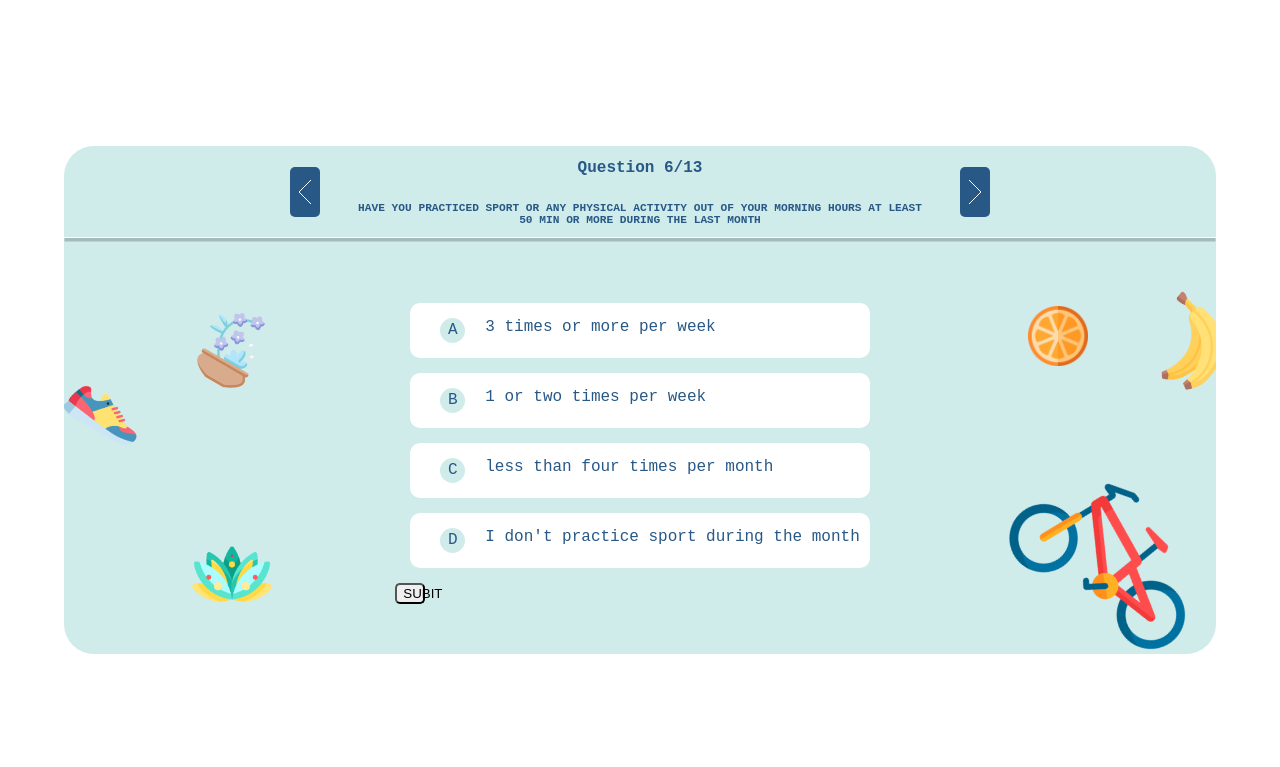
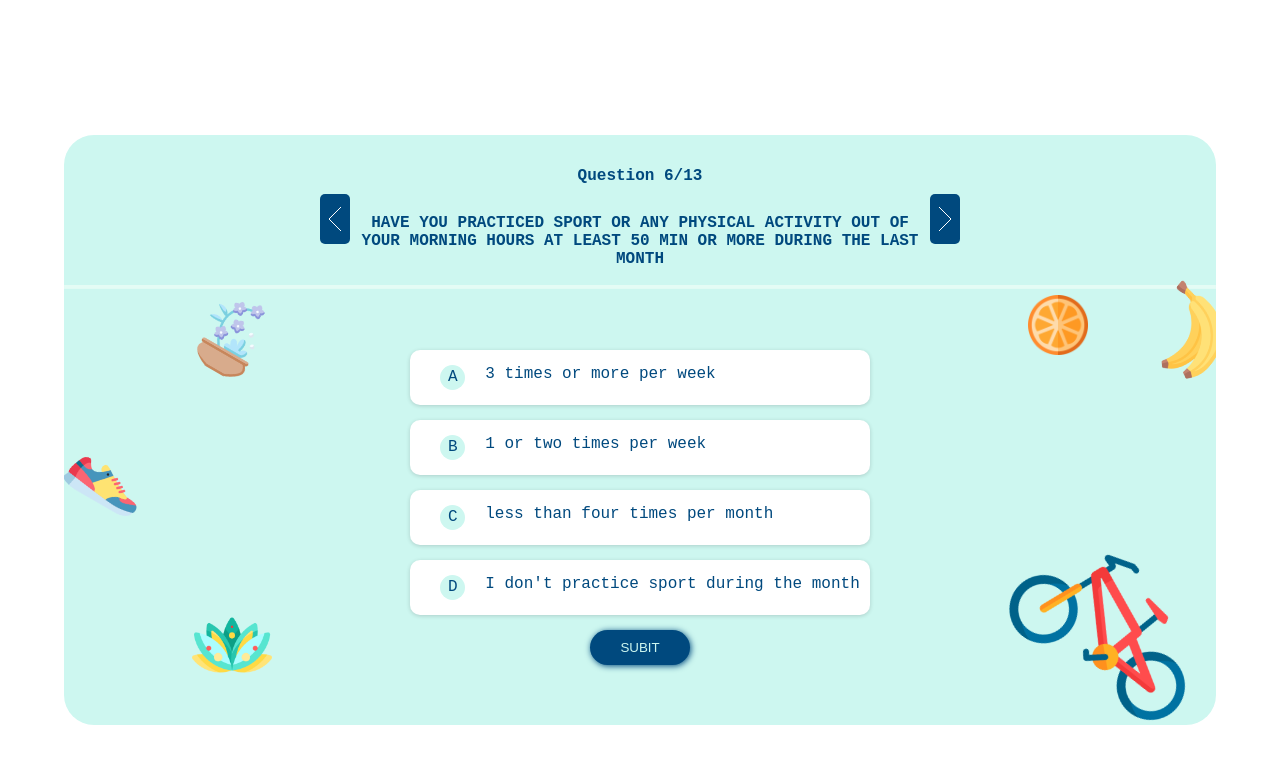
Before and after one commit to finix222/finix-quiz, a plain HTML site: page index.html in a window 1280 px wide. Drawn offline with Linux system fonts and the light colour scheme; no server answers.

Commit message:
adjust stylying

```diff
--- a/Index.js
+++ b/Index.js
@@ -3,12 +3,10 @@ const options_containers = document.querySelectorAll('.container')
 const next_btn = document.querySelector('.right')
 const prev_btn = document.querySelector('.left')
 const submit_btn = document.querySelector('.submit')
-
 const question_text_box = document.querySelector('.question-text')
-
 const option_text = document.querySelectorAll('.option-text')
-
 const questionNumber = document.querySelector('.question-number')
+const center = document.getElementById('center')
 
 let data = {};
 let resultIndex = 0; //this index is for looping through returned results
@@ -35,19 +33,12 @@ const generateRandomValue = () =>{
 async function getQuestions(){
      const res = await fetch("https://opentdb.com/api.php?amount=5&type=multiple")
      const jsonData = await res.json();
-    //  console.log(jsonData)
-
-    // if(jsonData.response_code !== 0){
-
-    //     console.log('yeah')
-    //     getQuestions()
-
-    // }
      data = jsonData
      arrayOfAnswers.length = data.results.length
 
      let randomValue = generateRandomValue()
     //  generateFirstQuestionAndAnswer(randomValue)
+
     loopQuestionAndAnswer(randomValue,0)
 }
 
--- a/finish.css
+++ b/finish.css
@@ -1,7 +1,7 @@
 :root{
-    --pri-blue: #CFEBEA;
-    --question-text-color: #285886;
-    --hover-option-color: #4BC3CE;
+    --pri-blue: ##282747;
+    --question-text-color: #4e94d6;
+    --hover-option-color: #436983;
     font-family: 'Courier New', Courier, monospace;
 }
 
@@ -15,6 +15,8 @@ body{
     height: 100vh;
 }
 .conall{
+    background: rgb(2,0,36);
+background: linear-gradient(180deg, rgba(2,0,36,1) 0%, rgba(24,27,167,1) 0%, rgba(100,108,190,1) 41%, rgba(35,39,103,1) 80%);
     align-items: center;
     display: flex;
     justify-content: center;
@@ -24,38 +26,58 @@ body{
 .top-three{
     display: flex;
     flex-direction: column;
+    min-width: 250px;
     gap: 0.5rem;
+    background-color: rgb(15,16,43);
+    padding: 30px;
+    border-radius: 20px;
 
 }
 .box{
+    margin-top: 10px;
+    align-items: center;
     background-color:var(--pri-blue);
     display: flex;
     justify-content: space-between;
-    min-width: 350px;
-    padding: 20px 50px;
+    min-width: 100px;
+    padding: 10px 10px;
     border-radius: 10px;
     position: relative;
     z-index: 3;
     box-shadow: 1px 1px 6px var(--question-text-color);
     transition: all 0.2s ease-in;
     color: var(--question-text-color);
+}
+#restart{
+    cursor: pointer;
+    background-color:var(--pri-blue);
+    width: 60px;
+    margin:15px auto;
+    padding: 10px 50px;
+    border-radius: 20px;
+    box-shadow: 1px 1px 6px var(--question-text-color);
+    transition: all 0.2s ease-in;
+    color: var(--question-text-color);
+    display: flex;
+    justify-content: center;
 
+}
+#restart:hover{
+    transform: scale(1.022) ;
+    box-shadow: 1px 1px 10px var(--question-text-color);
 }
 
 .top{
     opacity: 0;
 }
-
 .box:hover{
   transform: scale(1.002) ;
   box-shadow: 1px 1px 10px var(--question-text-color);
 }
-
 .box.current{
-    /* min-width: 400px; */
-    background-color: pink;
+    background-color: rgb(97, 214, 223);
 }
 .box.current-score{
     margin-bottom: 40px;
-    transform: scale(1.5);
+    transform: scale(1.1);
 }
--- a/index.html
+++ b/index.html
@@ -347,7 +347,9 @@
                <!-- html for pinnaple shoe bicycle and co. ends here -->
 
 
-
+               <div id="center" class="center">
+                <div class="lds-facebook"><div></div><div></div><div></div></div>
+            </div>
              <section class="question-area">
 
                 <div class="buttons-cont">
@@ -386,7 +388,7 @@
                     <span class="option-alphabet">D</span>
                     <span class="option-text">I don't practice sport during the month</span>
                   </label>
-                   <button class="submit btn">SUBIT</button>
+                   <button class="submit btn" id="submit">SUBIT</button>
                 </div>
 
 
--- a/start.css
+++ b/start.css
@@ -1,11 +1,12 @@
 /* style for start background */
-
+@import url('https://fonts.googleapis.com/css2?family=Charis+SIL:ital,wght@0,400;1,700&display=swap');
 :root {
     background-color: #ecf5ff;
     font-size: 62.5%;
   }
 
   * {
+    font-family: 'Charis SIL', serif;
     box-sizing: border-box;
     font-family: Arial, Helvetica, sans-serif;
     margin: 0;
@@ -13,11 +14,19 @@
     color: #333;
   }
   .container{
+    background-color: rgb(39,38,70);
       display: flex;
       justify-content: center;
       align-items: center;
       width: 100%;
       height: 100vh;
+      flex-direction: column;
+  }
+  #end{
+    padding:20px 30px;
+    border-radius: 15px;
+    background-color: #0F102B;
+    box-shadow: #05050F(99, 99, 99, 0.2) 0px 2px 8px 0px;
   }
 
   h1 {
@@ -38,12 +47,13 @@
 
   /* BUTTONS */
   .btn {
+    border-radius: 30px;
     font-size: 1.8rem;
-    padding: 1rem 0;
-    width: 20rem;
+    padding: 0.6rem 0;
+    width: 15rem;
     text-align: center;
     border: 0.1rem solid #56a5eb;
-    margin-bottom: 1rem;
+    margin: 1rem;
     text-decoration: none;
     color: #56a5eb;
     background-color: white;
@@ -73,12 +83,17 @@
   input {
     margin-bottom: 1rem;
     width: 20rem;
-    padding: 1.5rem;
+    padding: 1.2rem;
+    color: #fff;
     font-size: 1.8rem;
+    outline: none;
     border: none;
+    border-radius: 20px;
+    background-color: #434459;
     box-shadow: 0 0.1rem 1.4rem 0 rgba(86, 185, 235, 0.5);
   }
 
+
   input::placeholder {
-    color: #aaa;
+    color: #56a5eb;
   }
--- a/start.js
+++ b/start.js
@@ -21,8 +21,6 @@ saveHighScore = (e) => {
         name: username.value,
     };
     highScores.push(score);
-    // highScores.sort((a, b) => b.score - a.score);
-
 
     localStorage.setItem('highScores', JSON.stringify(highScores));
     localStorage.setItem('currentUser',score.name)//store name of user currentlly playing
--- a/style.css
+++ b/style.css
@@ -1,18 +1,15 @@
 :root{
-    --pri-blue: #CFEBEA;
-    --question-text-color: #285886;
-    --hover-option-color: #4BC3CE;
+    --pri-blue: #CDF7F0;
+    --question-text-color: #00497E;
+    --hover-option-color: #0FD9DE;
 }
 
 
 body,html{
     padding: 0px;
     margin: 0px;
-
+    font-family: 'Courier New', Courier, monospace;
 }
-
-
-
 
 
 .question-cont{
@@ -22,6 +19,8 @@ body,html{
     align-items: center;
     flex-direction: row;
     min-height: 100vh;
+    margin-top: 30px;
+    font-size: 16px;
 }
 
 .question-box{
@@ -53,7 +52,7 @@ body,html{
    width: 10px;
    height: 10px;
    margin: 10px;
-   opacity: 0.2;
+   opacity: 0.1;
    background: center center url("/images/apple-svgrepo-com.svg") no-repeat;
 
 }
@@ -139,9 +138,8 @@ body,html{
   color: var(--question-text-color);
   font-family: 'Courier New', Courier, monospace;
   font-weight: 900;
-  border-bottom: 1px double white;
-
-  box-shadow: 0px 4px 0px -0.5px rgba(0, 0, 0,0.2);
+  border-bottom: 1px double  #CDF7F0;
+  box-shadow: 0px 4px 0px -0.1px #e4fcf5;
   display: absolute;
   width: 100%;
 
@@ -157,21 +155,6 @@ body,html{
   max-width: 50%;
 }
 
-
- .container { /* used to style the options using the label */
-    display: block;
-    position: relative;
-    padding: 35px;
-    margin-bottom: 12px;
-    cursor: pointer;
-    /* font-size: 22px;
-    -webkit-user-select: none;
-    -moz-user-select: none;
-    -ms-user-select: none;
-    user-select: none; */
-  }
-
-
  /* hide default radio button ui */
 .options {
     position: absolute;
@@ -184,16 +167,16 @@ body,html{
 .option-area{
     font-size: 1rem;
     font-family: 'Courier New', Courier, monospace;
-
-
     padding: 50px 0px;
     position: relative;
     z-index: 2;
 }
 
 .container{
+    display: block;
+    position: relative;
+    cursor: pointer;
     font-size: 1rem;
-    font-family: 'Courier New', Courier, monospace;
     margin: 15px;
     background-color: white;
     padding: 15px 10px;
@@ -202,14 +185,14 @@ body,html{
     position: relative;
     display: flex;
     transition: transform 0.1s ease-out;
+    min-width: 300px;
+    box-shadow: rgba(0, 0, 0, 0.16) 0px 1px 4px;
 }
 
 .container:hover{
     background-color: var(--hover-option-color);
     color: white;
     transform: scale(1.02) translateY(5px);
-
-    /* border: 0.01px solid white; */
 }
 
 
@@ -217,7 +200,6 @@ body,html{
 .container.selected{
     background-color: var(--hover-option-color);
     color: white;
-    /* border: 1.5px solid white; */
 }
 
 
@@ -254,6 +236,10 @@ body,html{
 .buttons{
     position: relative;
     flex-basis: 700px;
+    display: flex;
+    width: 100%;
+    justify-content: space-between;
+
     z-index: 1;
 }
 
@@ -268,8 +254,9 @@ body,html{
 
 
 .btn.left{
-    position: absolute;
-    left: 0px;
+    /* position: absolute; */
+    /* left: 0px; */
+    margin-left: 30px;
     background: no-repeat center center url("/images/icon-angle-left.svg");
     border: none;
     background-color: var(--question-text-color);
@@ -280,8 +267,8 @@ body,html{
 }
 
 .btn.right{
-  position: absolute;
-  right: 0px;
+  /* position: absolute; */
+  margin-right: 30px;
   background: no-repeat center center url("/images/icon-angle-right.svg");
   border: none;
   background-color: var(--question-text-color);
@@ -301,19 +288,70 @@ body,html{
     background-color: var(--question-text-color);
     color: white;
 }
+#submit{
+    margin: 10px auto;
+    padding: 20px;
+    width: 100px;
+    display: flex;
+    justify-content: center;
+    cursor: pointer;
+    background-color:var(--question-text-color);
+    border: none;
+    width: 60px;
+    padding: 10px 50px;
+    border-radius: 20px;
+    box-shadow: 1px 1px 6px var(--question-text-color);
+    transition: all 0.2s ease-in;
+    color: var(--pri-blue);
+}
+#submit:hover{
+    transform: scale(1.002) ;
+    background-color: var(--hover-option-color);
+    color: var(--question-text-color)
+}
 
+
+/* loader style */
+.center {
+    align-items: center;
+    /* height: 400px; */
+    display: block;
+    justify-content: center;
+}
+
+.lds-facebook {
+    display: inline-block;
+    position: relative;
+    width: 80px;
+    /* height: 80px; */
+  }
+  .lds-facebook div {
+    display: inline-block;
+    position: absolute;
+    left: 8px;
+    width: 16px;
+    background: #2321af;
+    animation: lds-facebook 1.2s cubic-bezier(0, 0.5, 0.5, 1) infinite;
+  }
+  .lds-facebook div:nth-child(1) {
+    left: 8px;
+    animation-delay: -0.24s;
+  }
+  .lds-facebook div:nth-child(2) {
+    left: 32px;
+    animation-delay: -0.12s;
+  }
+  .lds-facebook div:nth-child(3) {
+    left: 56px;
+    animation-delay: 0;
+  }
 
 
 
 
 @media (min-width:700px){
-    /* :root{
-        --pri-blue: yellow;
-    } */
-
     body{
         font-size: 0.7rem;
-        /* background-color: yellow; */
     }
 
     .container{
```
Also changed, not shown: finish.html (+2 -1 lines), finish.js (+4 -3 lines), start.html (+3 -3 lines).
